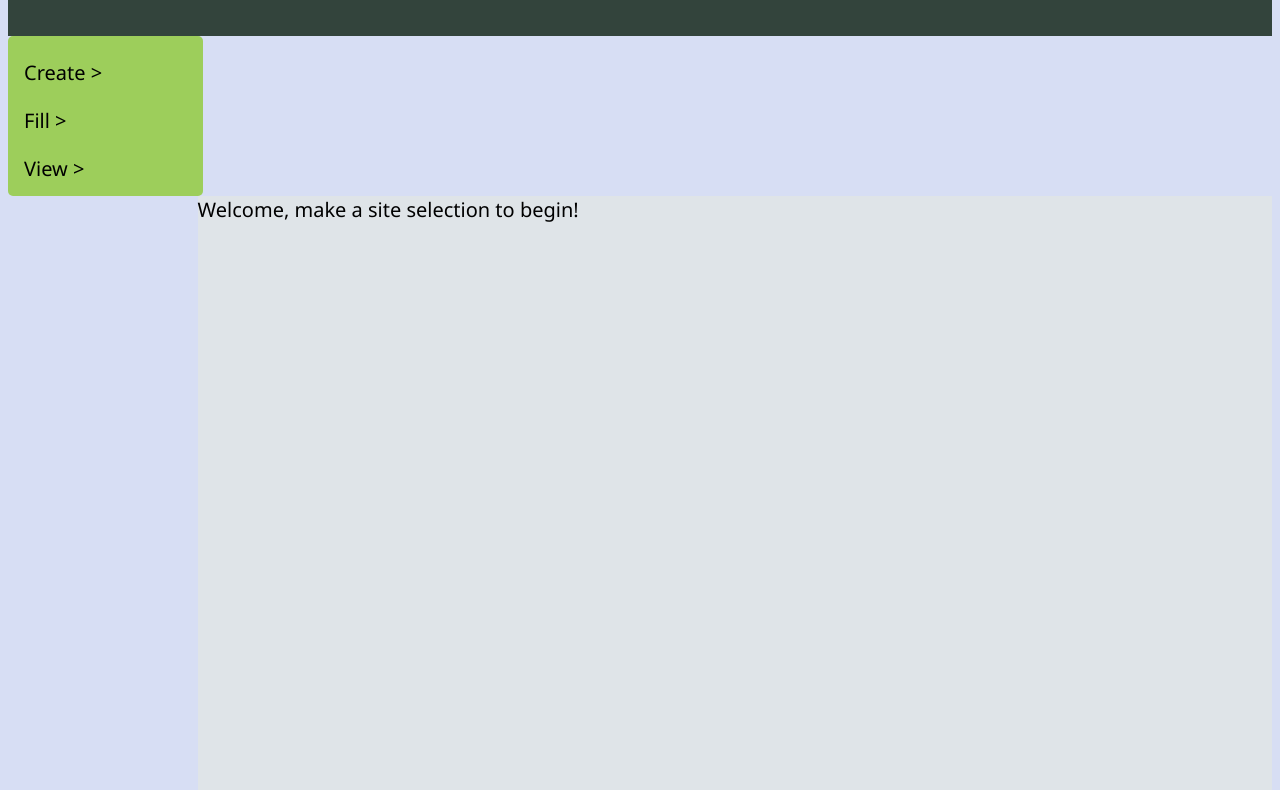
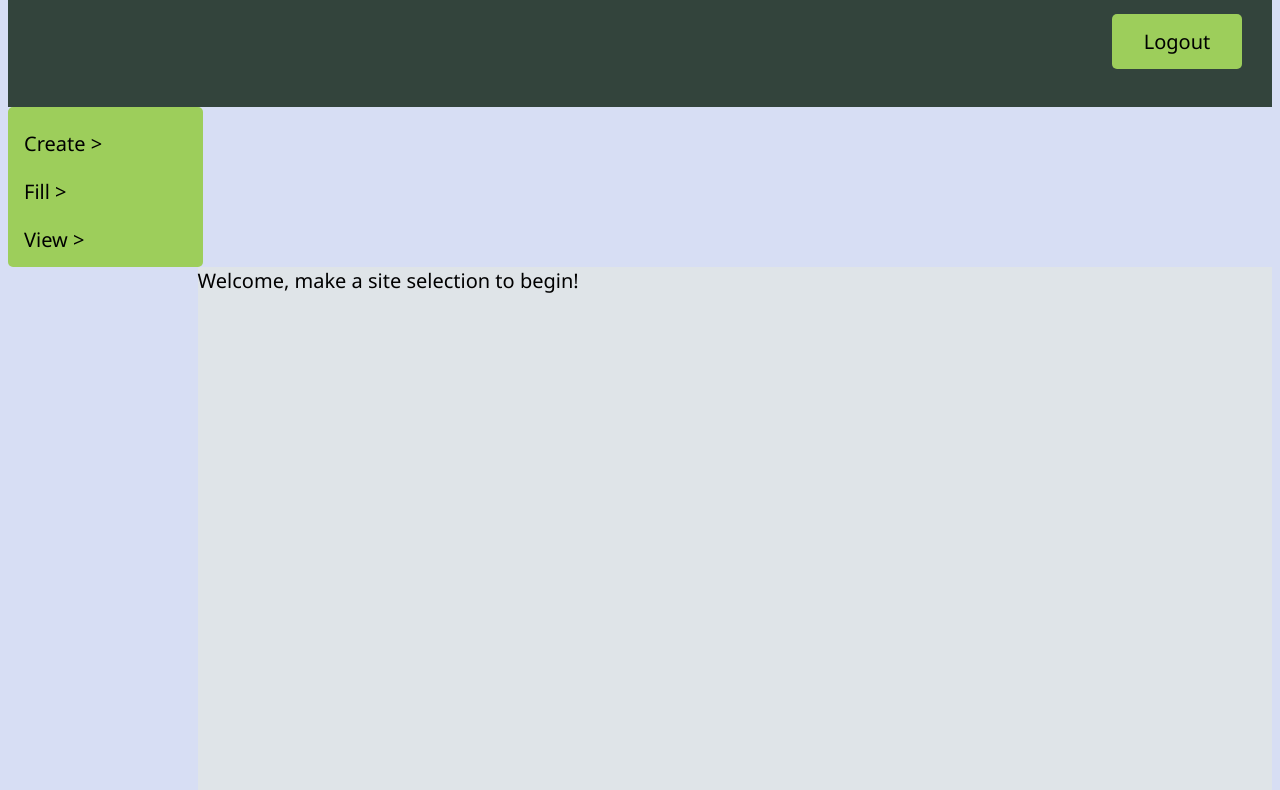
Before and after one commit to victoria-cameron/UpInTheGunks, a plain HTML site: page index.html in a window 1280 px wide. Shown: the part 112-902 px from the top of the page. Drawn offline with Linux system fonts and the light colour scheme.

Commit message:
added a button to see what it would look like

```diff
--- a/gunks.css
+++ b/gunks.css
@@ -31,22 +31,24 @@ h2 {
 }
 
 h3 {
-  font-family: Helvetica, Verdana, Arial, sans-serif;
+  font-family: 'Segoe UI', Tahoma, Geneva, Verdana, sans-serif;
   font-size: 16pt;
   font-weight: normal;
   font-style: normal;
 }
 
-.normal_button {
-  width: 100px;
+button {
+  font-family:'Segoe UI', Tahoma, Geneva, Verdana, sans-serif;
+  background-color: #9DCE5B;
+  color: black;
+  padding: 14px 20px;
+  margin: 8px 0;
+  border: none;
+  cursor: pointer;
+  width: 130px;
+  border-radius: 5px;
+  font-size: 15pt;
 }
-
-/*.footerText {
-  color: black;
-  font-family: Arial, Helvetica, sans-serif;
-  font-size: 8pt;
-  text-align: center;
-}*/
 
 /* Creates two columns/boxes that float next to each other */
 .sidenav {
--- a/index.html
+++ b/index.html
@@ -9,6 +9,7 @@
     <body>
         <header>
             <h2>Welcome, User!</h2>
+            <button type="button">Logout</button>
         </header>
         <div class="sidenav">
             <a href="#create">Create ></a>
```
